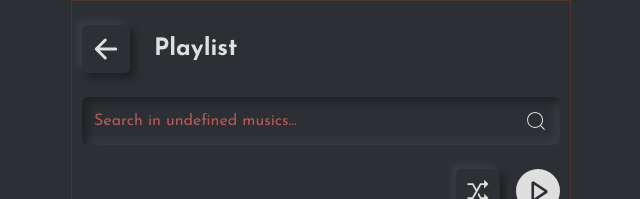
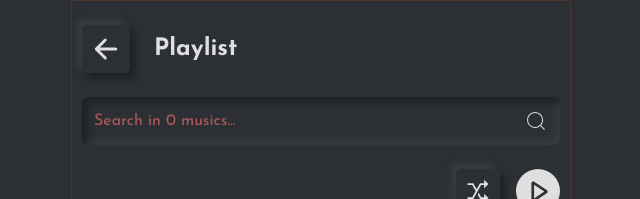
Before and after one commit to 0xErfan/Music-player, a React (Vite) app: page /#/songs/playlist in a window 1280 px wide. Shown: the top 199 px of the page, without its empty margins (319-959 px from the left). Built offline with nearby package versions, Linux system fonts and the light colour scheme; no server answers.

Commit message:
update songs component

```diff
--- a/src/Pages/Library/Songs.jsx
+++ b/src/Pages/Library/Songs.jsx
@@ -64,7 +64,7 @@ export default function Songs() {
                         value={search}
                         onChange={songSearchHandler}
                         className='flex-[6] bg-primary outline-none placeholder:text-red-400/65 text-red-400/65'
-                        placeholder={`Search in ${userSongs?.length} musics...`}
+                        placeholder={`Search in ${userSongs?.length || 0} musics...`}
                         type="text"
                     />
                     <div className='cursor-pointer'><CiSearch className='size-6 flex-1' /></div>
```
Also changed, not shown: 4 other files (tests, documents, lock files or other folders).
